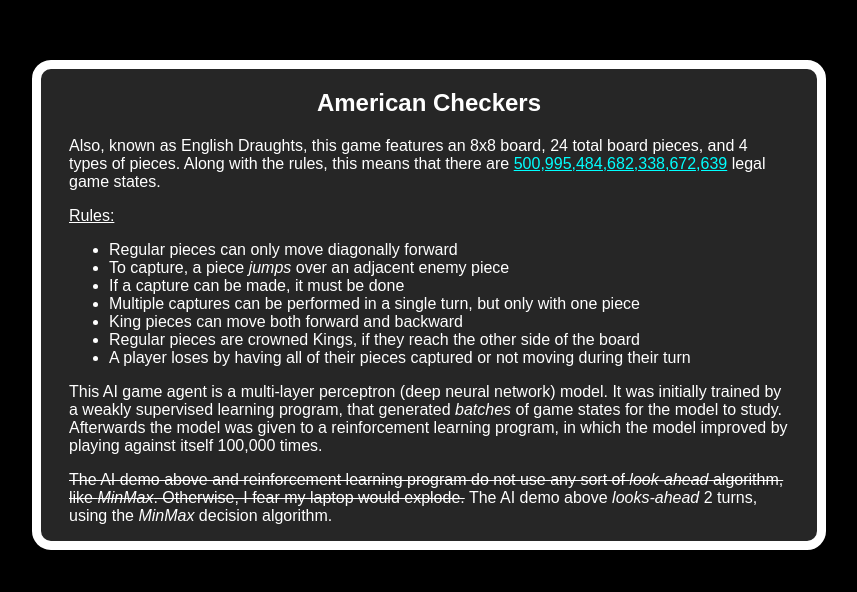
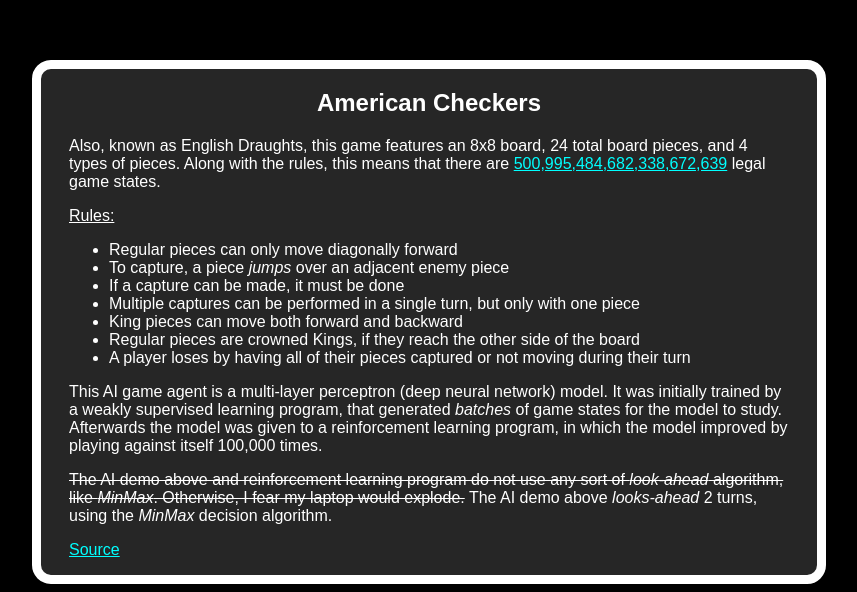
Before and after one commit to Btsan/CheckersBot, a plain HTML site: page index.html in a window 1280 px wide. Shown: the part 710-1302 px from the top of the page, without its empty margins (211-1068 px from the left). Before the commit the page ends 1268 px from the top, so only its background shows below. Drawn offline with Linux system fonts and the light colour scheme; a script that the page names is missing.

Commit message:
links to source repo

```diff
--- a/index.html
+++ b/index.html
@@ -32,6 +32,9 @@
 				<del>The AI demo above and reinforcement learning program do not use any sort of <i>look-ahead</i> algorithm, like <i>MinMax</i>. Otherwise, I fear my laptop would explode.</del>
 				The AI demo above <i>looks-ahead</i> 2 turns, using the <i>MinMax</i> decision algorithm.
 			</p>
+			<p>
+				<a href="https://github.com/Havorax/CheckersBot">Source</a>
+			</p>
 		</div>
 	</center>
 	<script type="text/javascript" src="https://cdn.jsdelivr.net/npm/@tensorflow/tfjs@0.10.0"></script>
```
